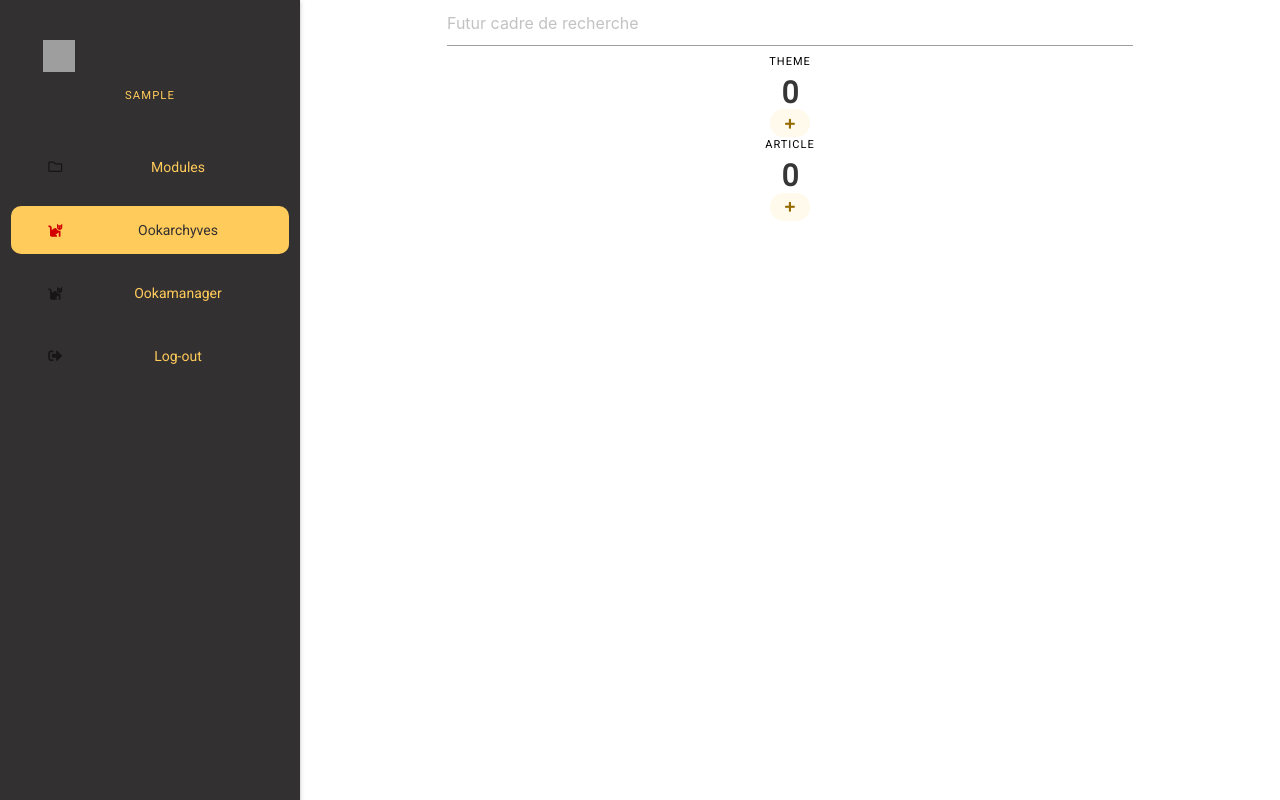
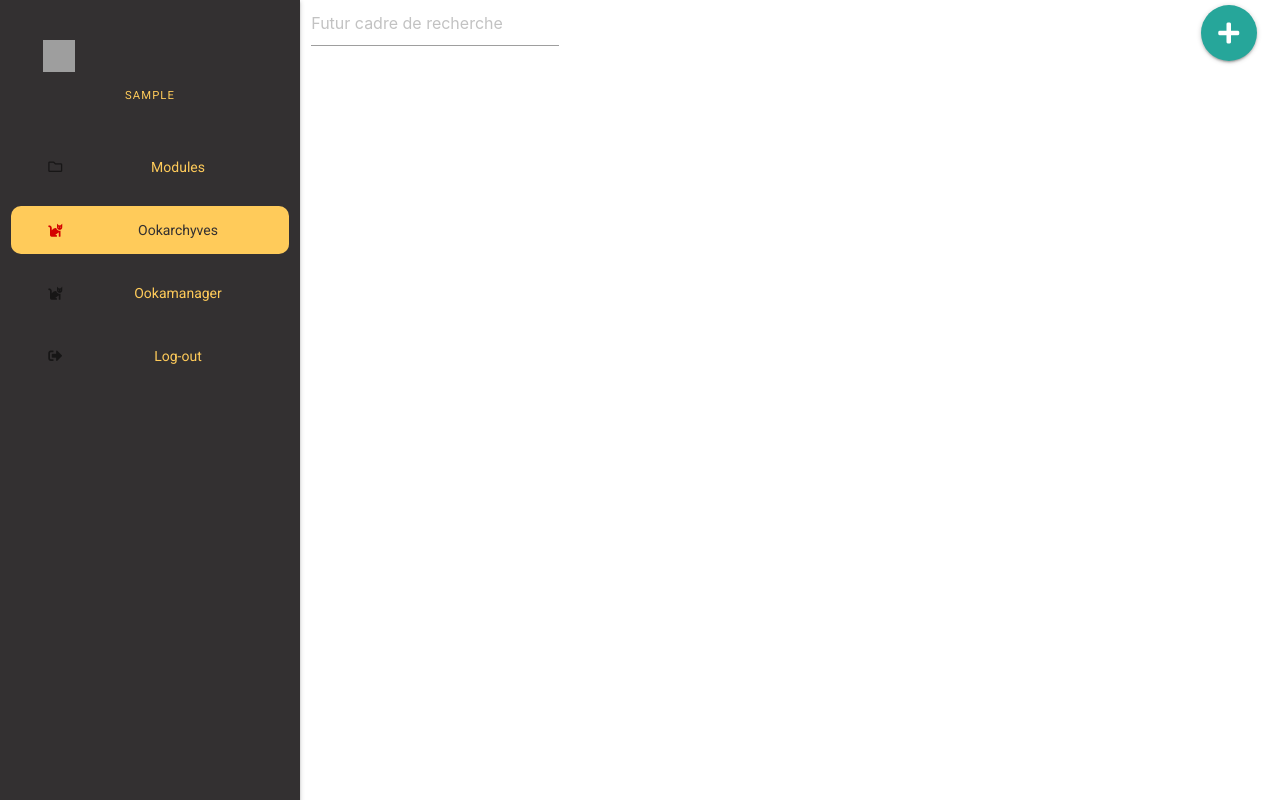
Before and after one commit to MmeOokamy/super-potatoes, a Flask app: page /ookarchyves/ in a window 1280 px wide. Run offline with Flask 2, Linux system fonts and the light colour scheme; the visitor is signed in with stand-in values (Sample User, id 1); data comes from the database, SQL or seed files in the repository; data that the repository does not hold is empty; some libraries are stand-ins or nearby versions; grey boxes are pictures that could not be loaded.

Commit message:
update front

```diff
--- a/App/authentication/auth.py
+++ b/App/authentication/auth.py
@@ -56,7 +56,7 @@ def login():
             login_user(user)
             next_page = request.args.get('next')
             return redirect(next_page or url_for('module'))
-        flash('Invalid username/password combination')
+        flash('Email ou Mot de passe invalide')
         return redirect(url_for('auth_bp.login'))
     return render_template(
         'auth/login.jinja2',
--- a/App/ookarchyves/routes.py
+++ b/App/ookarchyves/routes.py
@@ -19,10 +19,9 @@ oa_bp = Blueprint(
 @login_required
 def oa_index():
     module_name = 'Ookarchyves'
-    count = [{
-        "theme": Themes.query.count(),
-        "article": Articles.query.count(),
-    },]
+
+    c_theme = Themes.query.count()
+    c_article = Articles.query.count()
     themes = Themes.query.all()
     articles = Articles.query.all()
 
@@ -45,7 +44,8 @@ def oa_index():
         'oa_i.html',
         menu_active=module_name,
         themes=menu,
-        counter=count
+        c_theme = Themes.query.count(),
+        c_article = Articles.query.count()
     )
 
 
--- a/App/ookarchyves/static/oa.js
+++ b/App/ookarchyves/static/oa.js
@@ -1,3 +1,6 @@
 $(document).ready(function(){
-    console.log("coucou")
+    console.log("coucou");
+    $('.fixed-action-btn').floatingActionButton({
+        direction: 'left',
+    });
 })
--- a/App/ookarchyves/templates/oa_article_form.jinja2
+++ b/App/ookarchyves/templates/oa_article_form.jinja2
@@ -40,7 +40,7 @@ x
 
             <fieldset class="private">
                 {{ form.article_private.label }}
-                {{ form.article_private(class="radio" ) }}
+                {{ form.article_private(class="") }}
             </fieldset>
         </div>
         <div class="column">
--- a/App/ookarchyves/templates/oa_i.html
+++ b/App/ookarchyves/templates/oa_i.html
@@ -2,25 +2,25 @@
 
 {% block title %}Main,Ookaarchyves{% endblock %}
 {% block topbar %}
+<header class="row">
+  <div class="col "><input class="input" type="text" placeholder="Futur cadre de recherche"></div>
 
-<div id="" class="col s12">
-<div class="col "><input class="input" type="text" placeholder="Futur cadre de recherche"></div>
-<div class="col">
-  {% for c in counter %}
-  {% for key, value in c.items() %}
-  <div class="level-item has-text-centered">
-     <div>
-        <p class="heading">{{key}}</p>
-        <p class="title">{{value}}</p>
-     </div>
-  </div>
-  <p class="level-item"><a title="Ajouter un {{key}}" href="{{url_for('ookarchyves.oa_' + key)}}" class="button is-small is-warning  is-light is-rounded"><i class="fas fa-plus"></i></a></p>
-  {% endfor %}
-  {% endfor %}
-
+<div class="fixed-action-btn">
+  <a class="btn-floating btn-large">
+    <i class="fas fa-plus"></i>
+  </a>
+  <ul>
+    <li><a class="btn-floating red" title="Ajouter une category" href="{{url_for('ookarchyves.oa_theme')}}">
+      <i class="fas fa-folder-plus"></i>
+    </a></li>
+    <li><a class="btn-floating yellow darken-1 tooltipped" title="Ecrire un article" href="{{url_for('ookarchyves.oa_article')}}">
+      <i class="fas fa-file-alt"></i>
+    </a></li>
+  </ul>
 </div>
 
-  </div>
+
+</header>
 {% endblock %}
 
 
--- a/App/static/css/style.css
+++ b/App/static/css/style.css
@@ -62,21 +62,30 @@ body {
 }
 
 
-header, main, footer {
+header, main {
    padding-left: 300px;
  }
 
  @media only screen and (max-width : 992px) {
-   header, main, footer {
+   header, main {
      padding-left: 0;
    }
  }
+
+ header{
+   margin: 0;
+   width: 100%;
+   min-height: 50px;
+
+ }
+
+ header .fixed-action-btn {
+   top: 5px;
+ }
+
 /********************
-*
 *  SideBar | Sidenav | nav | Menu
-*
 ********************/
-
 
 #sidenav {
   background-color: var(--bgMenu);
@@ -159,6 +168,11 @@ header, main, footer {
 .max-width-800 {
   max-width: 800px;
 }
+
+/********************
+*  couleur
+********************/
+
 
 /********************
 *  PAGE INDEX
--- a/App/static/js/ookaScript.js
+++ b/App/static/js/ookaScript.js
@@ -132,7 +132,8 @@ $('#expand-all-section').on("click", function () {
 
 
 $(document).ready(function(){
-   $('.sidenav').sidenav().open();
+   $('.sidenav').sidenav();
+   $('.tooltipped').tooltip();
 
    // Cr�ation d'un tableau avec toutes les ventilations
    $(".label-search").each(function () {
--- a/App/templates/base.html
+++ b/App/templates/base.html
@@ -26,9 +26,9 @@
         {% include 'navigation.html' %}
     {% endif %}
 
+    {% block topbar %}{% endblock %}
     <main>
         <div class="container" >
-            {% block topbar %}{% endblock %}
             {% block body %}{% endblock %}
         </div>
     </main>
@@ -41,7 +41,6 @@
         <script src="{{url_for('static', filename='js/ookaScript.js')}}"></script>
         <script src="{{url_for('static', filename='js/bin/materialize.min.js')}}"></script>
     {% block js %}{% endblock %}
-
 </body>
 
 </html>
--- a/App/templates/index.html
+++ b/App/templates/index.html
@@ -163,7 +163,6 @@
             </div>
         </div>
         <footer>
-
             <a href="{{ url_for('auth_bp.login') }}" class="" title="&#x1F91F Into the Unknow ! &#x1F609">
                 <i class="fab fa-linux"></i>
                 Ookamy-&copy;-2005-{{d}}
```
Also changed, not shown: App/ookarchyves/templates/oa_theme_form.jinja2 (+8 -6 lines), App/templates/auth/login.html (deleted, +0 -47 lines), App/templates/auth/login.jinja2 (+29 -22 lines), App/templates/content.html (+5 -5 lines), App/templates/modules.html (+14 -3 lines).
